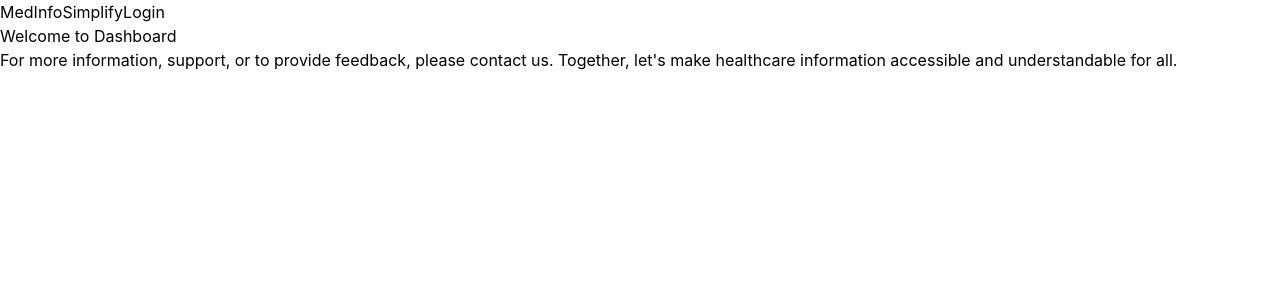
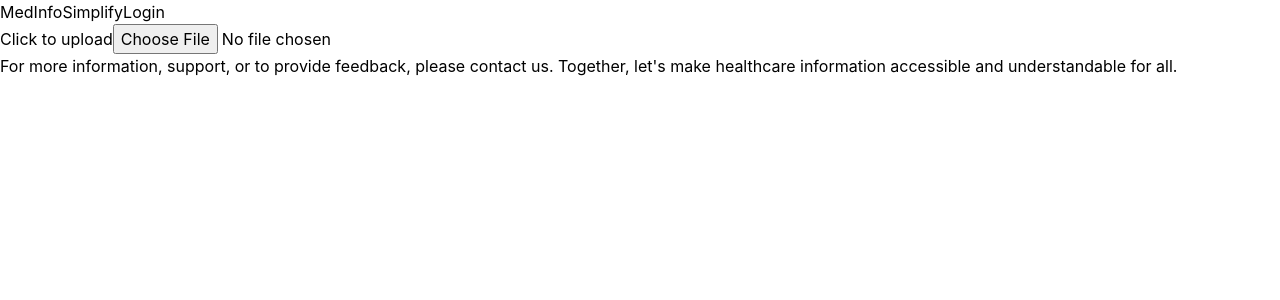
Before and after one commit to Padmini-RK/frontend-for-medinfosimplify, a React (Create React App) app: page /dashboard in a window 1280 px wide. Shown: the top 300 px of the page. Built offline with nearby package versions, Linux system fonts and the light colour scheme.

Commit message:
Image upload
1. Image upload area component
2.Summary Actions component
Summary display component
Loadin component
Integrated above components into dashboard component

```diff
--- a/src/components/Dashboard.js
+++ b/src/components/Dashboard.js
@@ -1,10 +1,57 @@
+import React, { useState, useCallback } from 'react';
+import UploadArea from './UploadArea';
+import SummaryDisplay from './SummaryDisplay';
+import ActionButtons from './UploadActionButtons';
+
 const Dashboard = () => {
-    return(
-        <div>
-            <p> Welcome to Dashboard</p>
-        </div>
+  const [file, setFile] = useState(null);
+  const [processing, setProcessing] = useState(false);
+  const [uploadSuccess, setUploadSuccess] = useState(false);
+  const [uploadError, setUploadError] = useState('');
+  const [summaryText, setSummaryText] = useState('');
 
-    );
+  const handleFileUpload = async (event) => {
+    const uploadedFile = event.target.files[0];
+    if (uploadedFile) {
+      setProcessing(true);
+      setFile(uploadedFile);
+      setTimeout(() => {
+        setProcessing(false);
+        setUploadSuccess(true);
+        // Mock summary text
+        setSummaryText("This is where the summary of the drug label would appear...");
+      }, 1500);
+    }
+  };
+
+  const handleDownload = () => {
+    // Logic to download the summary
+  };
+
+  const handleCopy = () => {
+    if (summaryText) {
+      navigator.clipboard.writeText(summaryText);
+    }
+  };
+
+  return (
+    <div className="bg-very-pale-shade min-h-screen">
+      <div className="container mx-auto p-40">
+        <UploadArea
+          onFileUpload={handleFileUpload}
+          processing={processing}
+          uploadSuccess={uploadSuccess}
+          uploadError={uploadError}
+        />
+        {uploadSuccess && (
+          <>
+            <SummaryDisplay summaryText={summaryText} />
+            <ActionButtons onDownload={handleDownload} onCopy={handleCopy} />
+          </>
+        )}
+      </div>
+    </div>
+  );
 };
 
 export default Dashboard;
--- a/src/components/Header.js
+++ b/src/components/Header.js
@@ -1,7 +1,7 @@
 import React, { useState, useEffect, useRef } from 'react';
 import { Link, useLocation, useNavigate } from 'react-router-dom';
 import { useSelector, useDispatch } from 'react-redux';
-import { logout } from '../store/authSlice'; // ensure this is correctly imported
+import { logout } from '../store/authSlice';
 
 const Header = () => {
   const [showPopover, setShowPopover] = useState(false);
@@ -16,7 +16,6 @@ const Header = () => {
   const dispatch = useDispatch();
 
   useEffect(() => {
-    // Event listener to close popover when clicked outside
     function handleClickOutside(event) {
       if (popoverRef.current && !popoverRef.current.contains(event.target)) {
         setShowPopover(false);
@@ -44,9 +43,7 @@ const Header = () => {
           <div className="relative">
             <button onClick={() => setShowPopover(!showPopover)} className="flex items-center focus:outline-none hover:underline ">
               <span>{userName}</span>
-              {/* Icon for dropdown */}
               <svg className="fill-current h-4 w-4 ml-2" viewBox="0 0 20 20">
-                {/* Replace with your dropdown icon */}
               </svg>
             </button>
             {showPopover && (
--- /dev/null
+++ b/src/components/Spinner.js
@@ -0,0 +1,7 @@
+const Spinner = () => (
+    <div className="flex justify-center items-center">
+      <div className="animate-spin rounded-full h-8 w-8 border-b-2 border-base-dark-blue"></div>
+    </div>
+  );
+
+export default Spinner;
--- /dev/null
+++ b/src/components/SummaryDisplay.js
@@ -0,0 +1,12 @@
+import React from 'react';
+
+const SummaryDisplay = ({ summaryText }) => {
+  return (
+    <div className="p-4 my-4 bg-white rounded-md shadow-lg max-h-96 overflow-auto">
+      <h3 className="font-bold text-dark-shade mb-2">Summary</h3>
+      <p className="text-lighter-shade">{summaryText}</p>
+    </div>
+  );
+};
+
+export default SummaryDisplay;
--- /dev/null
+++ b/src/components/UploadActionButtons.js
@@ -0,0 +1,22 @@
+import React from 'react';
+
+const ActionButtons = ({ onDownload, onCopy }) => {
+  return (
+    <div className="flex justify-center space-x-4 my-4">
+      <button
+        onClick={onDownload}
+        className="px-4 py-2 bg-base-dark-blue text-white rounded-md hover:bg-dark-shade focus:outline-none focus:ring focus:border-lighter-shade"
+      >
+        Download
+      </button>
+      <button
+        onClick={onCopy}
+        className="px-4 py-2 bg-base-dark-blue text-white rounded-md hover:bg-dark-shade focus:outline-none focus:ring focus:border-lighter-shade"
+      >
+        Copy Text
+      </button>
+    </div>
+  );
+};
+
+export default ActionButtons;
--- /dev/null
+++ b/src/components/UploadArea.js
@@ -0,0 +1,36 @@
+import React from 'react';
+import Spinner from './Spinner';
+const UploadArea = ({ onFileUpload, processing, uploadSuccess, uploadError }) => {
+  return (
+    <div className="my-8 text-center">
+      <div className={`p-6 border-2 border-dashed rounded-md ${processing ? 'border-gray-300' : 'border-base-dark-blue'} cursor-pointer`}>
+        {!processing && (
+          <div>
+            {/* <label htmlFor="file-upload" className="text-base-dark-blue mb-2">
+              Drag your image here or <span className="text-lighter-shade underline">click to upload</span>
+            </label> */}
+            <label htmlFor="file-upload" className="text-base-dark-blue mb-2 text-lighter-shade underline ">
+             Click to upload
+            </label>
+            <input
+              id="file-upload"
+              type="file"
+              onChange={onFileUpload}
+              className="hidden"
+              disabled={processing || uploadSuccess}
+            />
+          </div>
+        )}
+        {processing && <Spinner />}
+      </div>
+      {uploadSuccess && !uploadError && (
+        <p className="text-green-500 text-center mt-2">Upload successful! Processing your image...</p>
+      )}
+      {uploadError && (
+        <p className="text-red-500 text-center mt-2">{uploadError}</p>
+      )}
+    </div>
+  );
+};
+
+export default UploadArea;
--- a/src/store/authSlice.js
+++ b/src/store/authSlice.js
@@ -1,4 +1,3 @@
-// src/features/auth/authSlice.js
 import { createSlice, createAsyncThunk } from '@reduxjs/toolkit';
 import { login as loginApi } from '../apis/auth';
 
```
